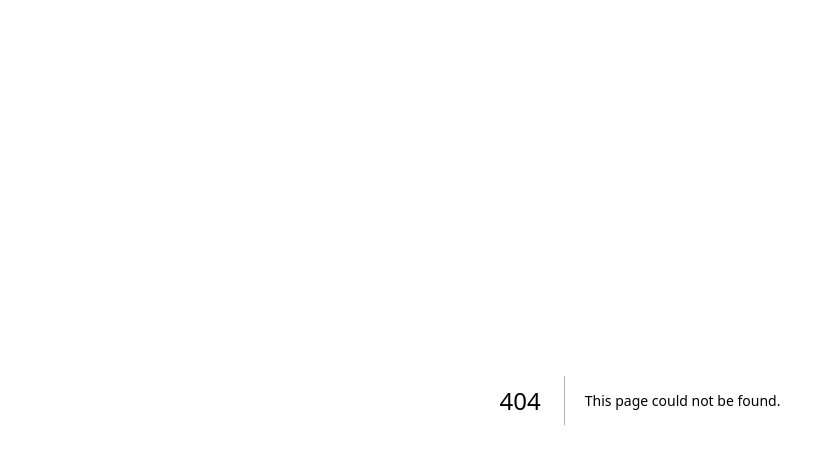
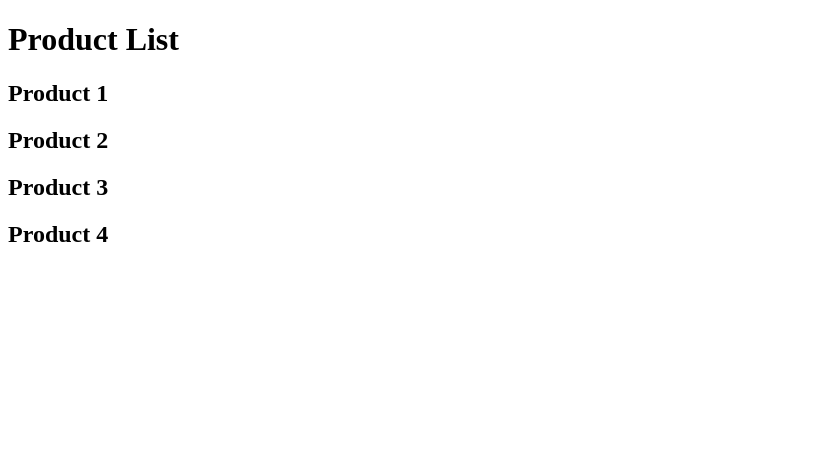
Before and after one commit to Nazil1712/NextJS, a Next.js app in the folder learning-next/: page /products in a window 1280 px wide. Before the commit this address had no page. Shown: the top 464 px of the page, without its empty margins (0-835 px from the left). Built offline with nearby package versions, Linux system fonts and the light colour scheme.

Commit message:
Dynamic routing

```diff
--- a/learning-next/src/app/page.js
+++ b/learning-next/src/app/page.js
@@ -1,7 +1,12 @@
+import Link from "next/link"
+
 export default function Home() {
   return (
     <>
       <h1>Welcome to Home</h1>
+      <Link href={"/about"}>About Us</Link>
+      <br/>
+      <Link href="/profile">Profile Page</Link>
     </>
   );
 }
--- /dev/null
+++ b/learning-next/src/app/products/page.js
@@ -0,0 +1,11 @@
+export default function ProductList() {
+    return (
+        <>
+        <h1>Product List</h1>
+        <h2>Product 1</h2>
+        <h2>Product 2</h2>
+        <h2>Product 3</h2>
+        <h2>Product 4</h2>
+        </>
+    )
+}
```
Also changed, not shown: learning-next/src/app/products/[productId]/page.js (added, +11 -0 lines).
